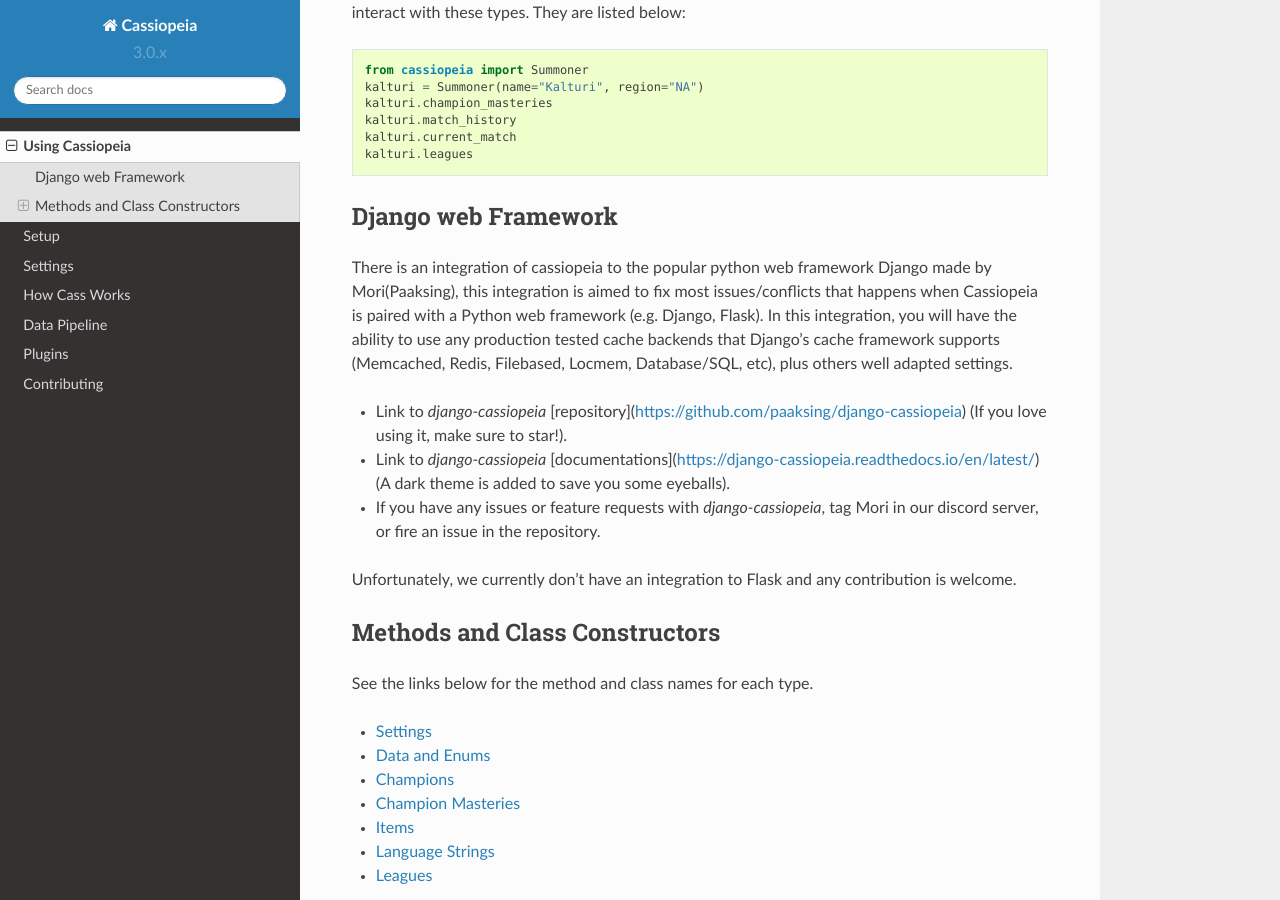
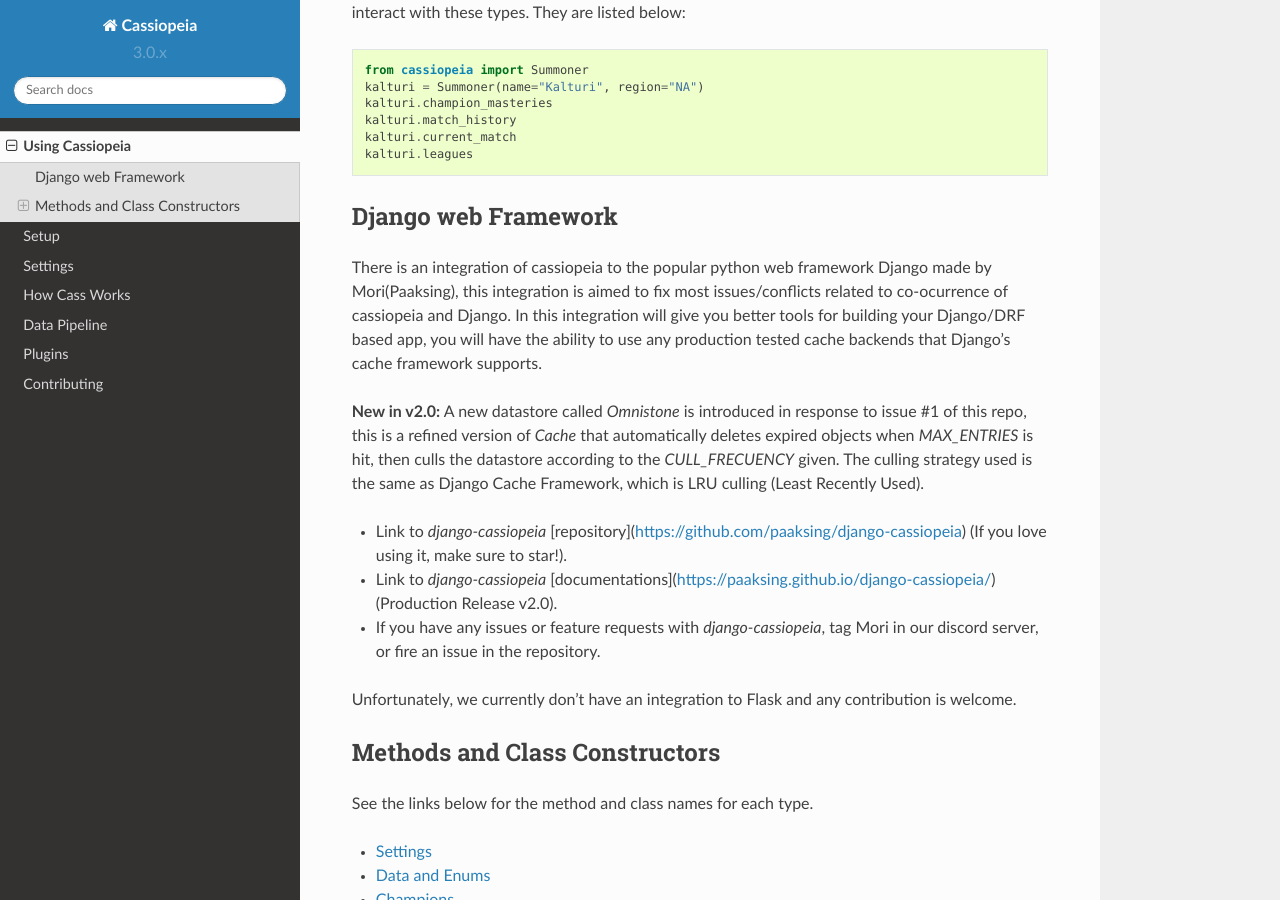
Before and after one commit to meraki-analytics/cassiopeia, a Sphinx documentation site: the page built from doc/cassiopeia/index.rst, in a window 1280 px wide and 900 px high, scrolled down 463 px. Built offline with Sphinx 7.4.7 and the Read the Docs theme 2.0.0, drawn with Linux system fonts in a browser that asks for light colours.

Commit message:
Update index.rst

```diff
--- a/doc/cassiopeia/index.rst
+++ b/doc/cassiopeia/index.rst
@@ -26,10 +26,12 @@
 
 Django web Framework
 --------------------
-There is an integration of cassiopeia to the popular python web framework Django made by Mori(Paaksing), this integration is aimed to fix most issues/conflicts that happens when Cassiopeia is paired with a Python web framework (e.g. Django, Flask). In this integration, you will have the ability to use any production tested cache backends that Django's cache framework supports (Memcached, Redis, Filebased, Locmem, Database/SQL, etc), plus others well adapted settings.
+There is an integration of cassiopeia to the popular python web framework Django made by Mori(Paaksing), this integration is aimed to fix most issues/conflicts related to co-ocurrence of cassiopeia and Django. In this integration will give you better tools for building your Django/DRF based app, you will have the ability to use any production tested cache backends that Django's cache framework supports.
+
+**New in v2.0:** A new datastore called `Omnistone` is introduced in response to issue #1 of this repo, this is a refined version of `Cache` that automatically deletes expired objects when `MAX_ENTRIES` is hit, then culls the datastore according to the `CULL_FRECUENCY` given. The culling strategy used is the same as Django Cache Framework, which is LRU culling (Least Recently Used).
 
 * Link to `django-cassiopeia` [repository](https://github.com/paaksing/django-cassiopeia) (If you love using it, make sure to star!).
-* Link to `django-cassiopeia` [documentations](https://django-cassiopeia.readthedocs.io/en/latest/) (A dark theme is added to save you some eyeballs).
+* Link to `django-cassiopeia` [documentations](https://paaksing.github.io/django-cassiopeia/) (Production Release v2.0).
 * If you have any issues or feature requests with `django-cassiopeia`, tag Mori in our discord server, or fire an issue in the repository.
 
 Unfortunately, we currently don't have an integration to Flask and any contribution is welcome.
```
